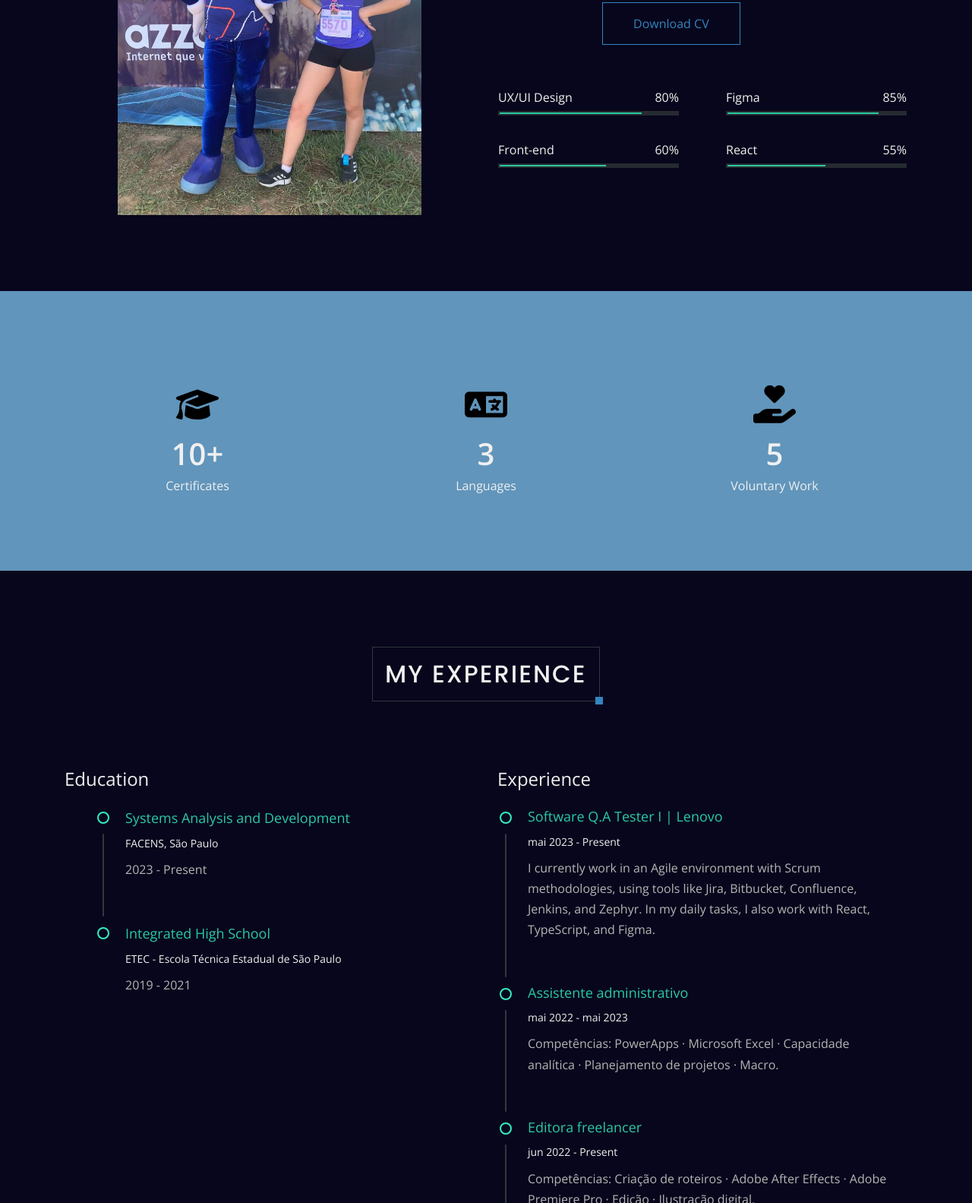
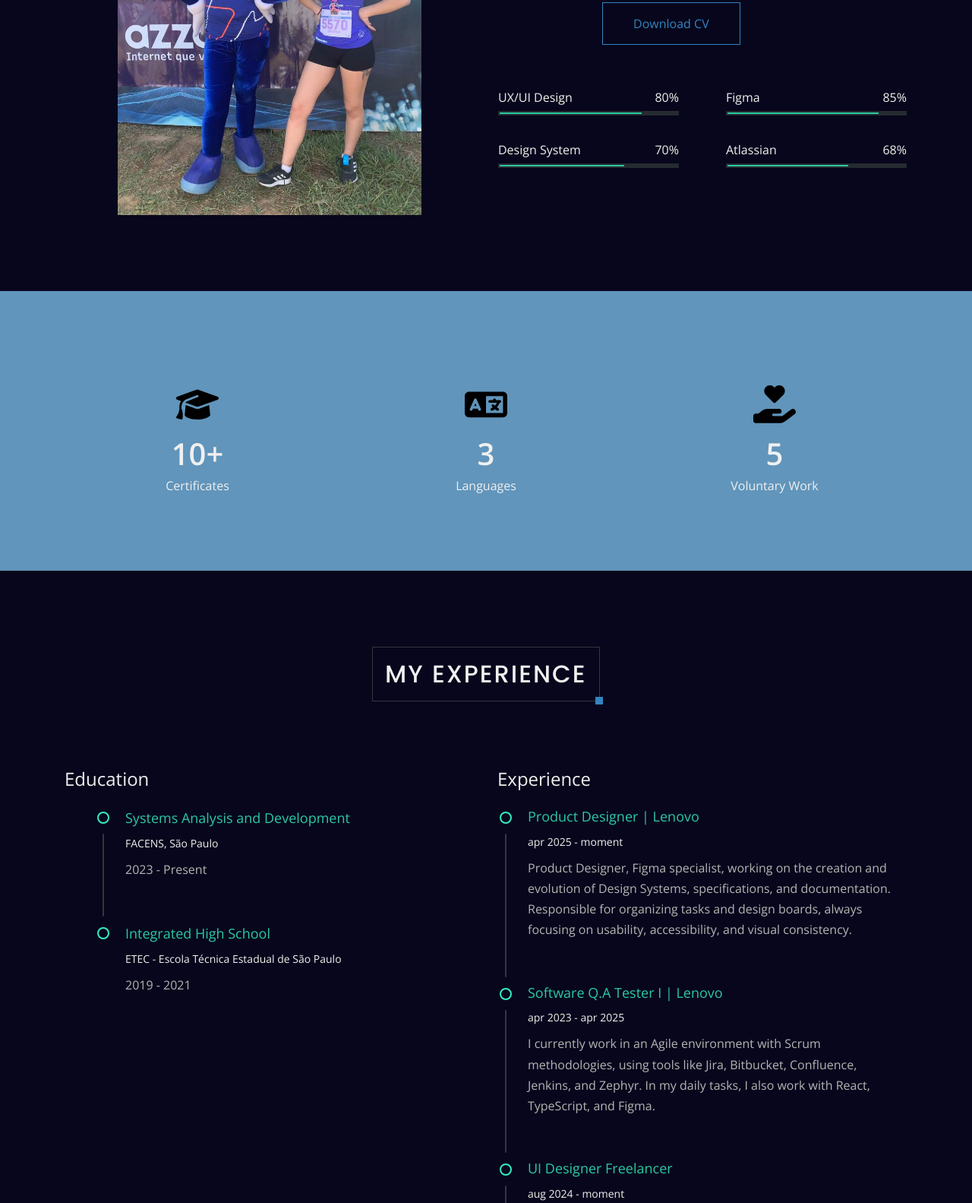
Before and after one commit to IsabelaQu/IsabelaQu.github.io, a plain HTML site: page index.html in a window 1280 px wide. Shown: the part 1286-2869 px from the top of the page at 76% size. Drawn offline with nearby package versions, Linux system fonts and the light colour scheme; no server answers.

Commit message:
Update index.html
update

```diff
--- a/index.html
+++ b/index.html
@@ -216,11 +216,11 @@
                                                 <div class="skill d-flex flex-row pr-4 pr-sm-3 px-3 mb-4">
                                                     <div class="skill-progress flex-grow-1">
                                                         <div class="progresss-info d-flex flex-row justify-content-between mt-2 mb-1">
-                                                            <span>Front-end</span>
-                                                            <span class="text-right progress-percent">60%</span>
+                                                            <span>Design System</span>
+                                                            <span class="text-right progress-percent">70%</span>
                                                         </div>
                                                         <div class="progress">
-                                                            <div class="progress-bar" role="progressbar" data-percent="60" aria-valuenow="60" aria-valuemin="0" aria-valuemax="100"></div>
+                                                            <div class="progress-bar" role="progressbar" data-percent="70" aria-valuenow="70" aria-valuemin="0" aria-valuemax="100"></div>
                                                         </div>
                                                     </div>
                                                 </div>
@@ -230,11 +230,11 @@
                                                 <div class="skill d-flex flex-row pr-4 pr-sm-3 px-3 mb-4">
                                                     <div class="skill-progress flex-grow-1">
                                                         <div class="progresss-info d-flex flex-row justify-content-between mt-2 mb-1">
-                                                            <span>React</span>
-                                                            <span class="text-right progress-percent">55%</span>
+                                                            <span>Atlassian</span>
+                                                            <span class="text-right progress-percent">68%</span>
                                                         </div>
                                                         <div class="progress">
-                                                            <div class="progress-bar" role="progressbar" data-percent="55" aria-valuenow="55" aria-valuemin="0" aria-valuemax="100"></div>
+                                                            <div class="progress-bar" role="progressbar" data-percent="68" aria-valuenow="68" aria-valuemin="0" aria-valuemax="100"></div>
                                                         </div>
                                                     </div>
                                                 </div>
@@ -350,31 +350,31 @@
                             <h3 class="mb-4 aos-init" data-aos="fade-up">Experience</h3>
                             <ul class="list-inline resume-list aos-init" data-aos="fade-down">
                                 <li data-aos="zoom-in-up" class="aos-init">
+                                    <h4 class="mb-2">Product Designer | Lenovo</h4>
+                                    <span class="time">apr 2025 - moment</span>
+                                    <p class="my-2">Product Designer, Figma specialist, working on the creation and evolution of Design Systems, specifications, and documentation. Responsible for organizing tasks and design boards, always focusing on usability, accessibility, and visual consistency.</p>
+                                </li>
+
+
+                                <li data-aos="zoom-in-up" class="aos-init">
                                     <h4 class="mb-2">Software Q.A Tester I | Lenovo</h4>
-                                    <span class="time"> mai 2023 - Present</span>
+                                    <span class="time">apr 2023 - apr 2025</span>
                                     <p class="my-2">I currently work in an Agile environment with Scrum methodologies, using tools like Jira, Bitbucket, Confluence, Jenkins, and Zephyr. In my daily tasks, I also work with React, TypeScript, and Figma.</p>
                                 </li>
 
 
                                 <li data-aos="zoom-in-up" class="aos-init">
-                                    <h4 class="mb-2">Assistente administrativo</h4>
-                                    <span class="time">mai 2022 - mai 2023</span>
-                                    <p class="my-2">Competências: PowerApps · Microsoft Excel · Capacidade analítica · Planejamento de projetos · Macro.</p>
-                                </li>
-
-
-                                <li data-aos="zoom-in-up" class="aos-init">
-                                    <h4 class="mb-2">Editora freelancer</h4>
-                                    <span class="time">jun 2022 - Present</span>
-                                    <p class="my-2">Competências: Criação de roteiros · Adobe After Effects · Adobe Premiere Pro · Edição · Ilustração digital.</p>
+                                    <h4 class="mb-2">UI Designer Freelancer</h4>
+                                    <span class="time">aug 2024 - moment </span>
+                                    <p class="my-2">Skills: Figma · Design Systems · Component Creation · Icon Design · UI Design · Prototyping</p>
                                 </li>
 
 
 
                                 <li data-aos="zoom-in-up" class="aos-init">
                                     <h4 class="mb-2">PRE-IC - Universidade de São Paulo</h4>
-                                    <span class="time">jun 2019 - jun 2020 </span>
-                                    <p class="my-2"> Competências: Planejamento de eventos · Capacidade de organização · Planejamento de projetos. </p>
+                                    <span class="time">june 2019 - june 2020 </span>
+                                    <p class="my-2"> Skills: Event Planning · Organizational Skills · Project Planning </p>
                                 </li>
 
                             </ul>
```
